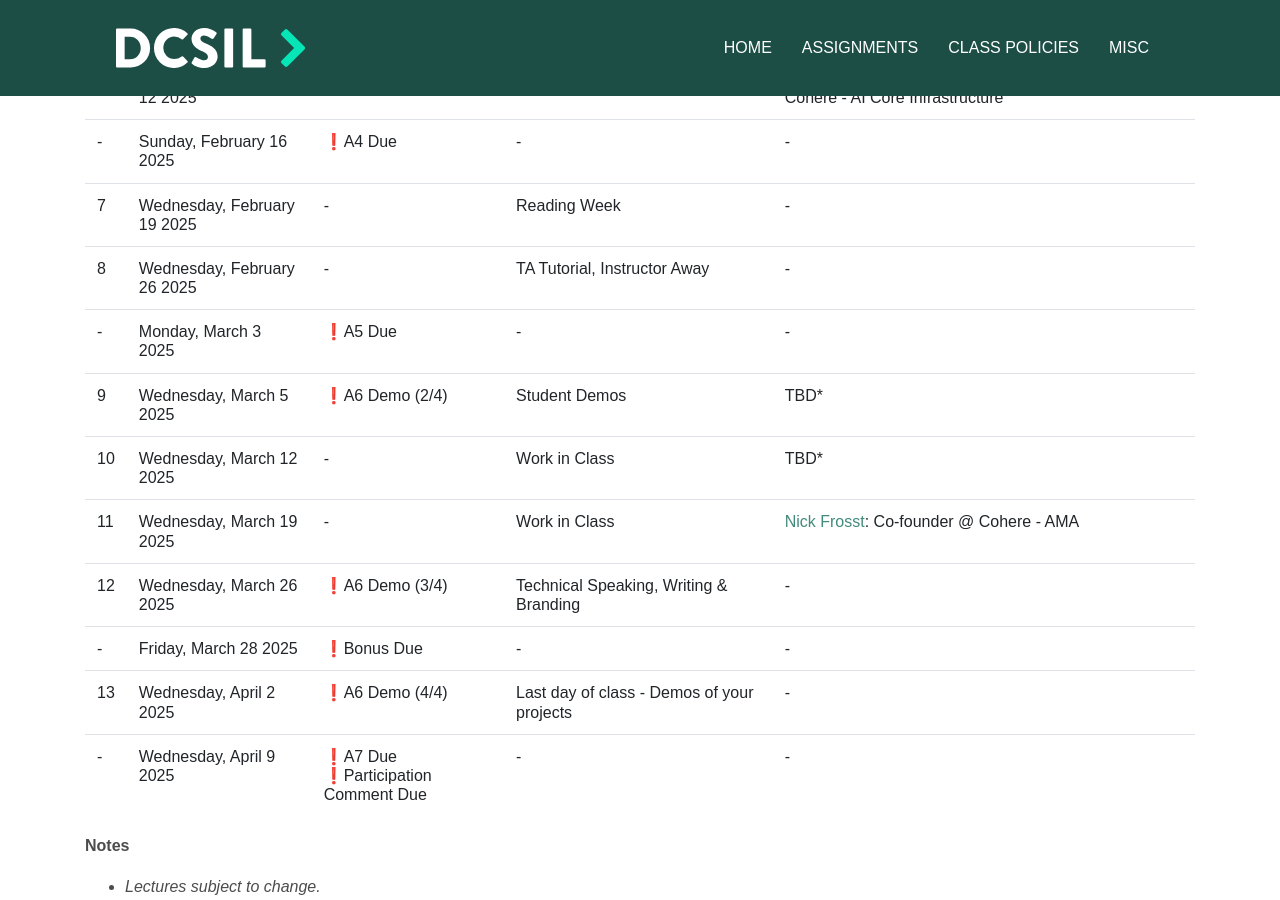
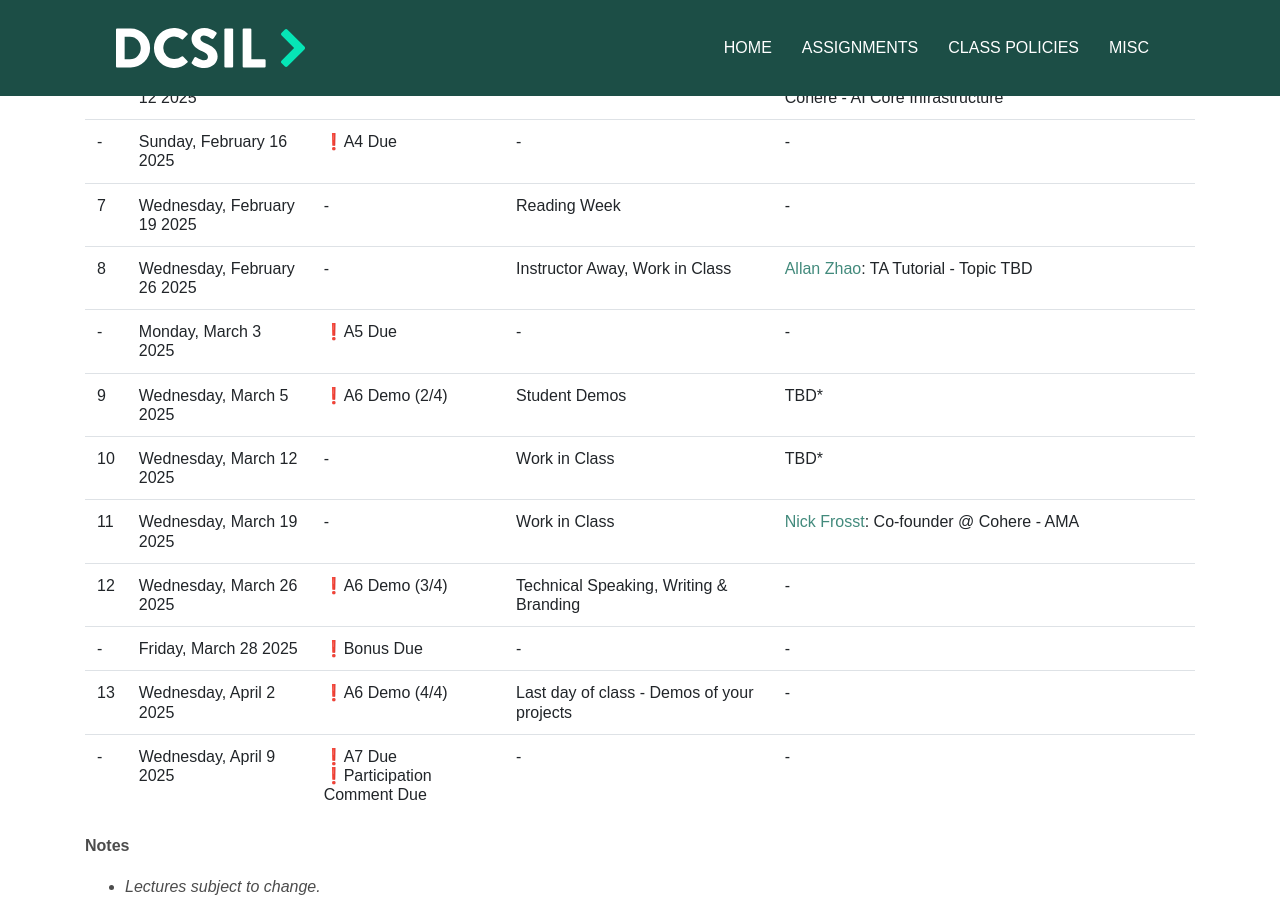
Before and after one commit to dcsil/CSC491, a Jekyll site: the page built from other_pages/schedule.md, in a window 1280 px wide and 900 px high, scrolled down 838 px. Built offline with Jekyll 4.4.1, drawn with Linux system fonts in a browser that asks for light colours; our own code applies the rules of GitHub Pages for plain Markdown files.

Commit message:
TA speaker

```diff
--- a/other_pages/schedule.md
+++ b/other_pages/schedule.md
@@ -17,7 +17,7 @@ This is a class schedule indicating what we aim to do each week and the recommen
 | 6 | Wednesday, February 12 2025  | - | Use Case Reviews | [Arkady Arkhangorodsky](https://ca.linkedin.com/in/arkadyark): Member of Technical Staff @ Cohere - AI Core Infrastructure|
 | - | Sunday, February 16 2025   | ❗A4 Due | - | - |
 | 7 | Wednesday, February 19 2025  | - | Reading Week | - |
-| 8 | Wednesday, February 26 2025      | - | TA Tutorial, Instructor Away | - |
+| 8 | Wednesday, February 26 2025      | - | Instructor Away, Work in Class | [Allan Zhao](https://ca.linkedin.com/in/yuchi-allan-zhao): TA Tutorial - Topic TBD |
 | - | Monday, March 3 2025   | ❗A5 Due | - | - |
 | 9 | Wednesday, March 5 2025     | ❗A6 Demo (2/4) | Student Demos | TBD* |
 | 10 | Wednesday, March 12 2025    | -| Work in Class | TBD* |
```
